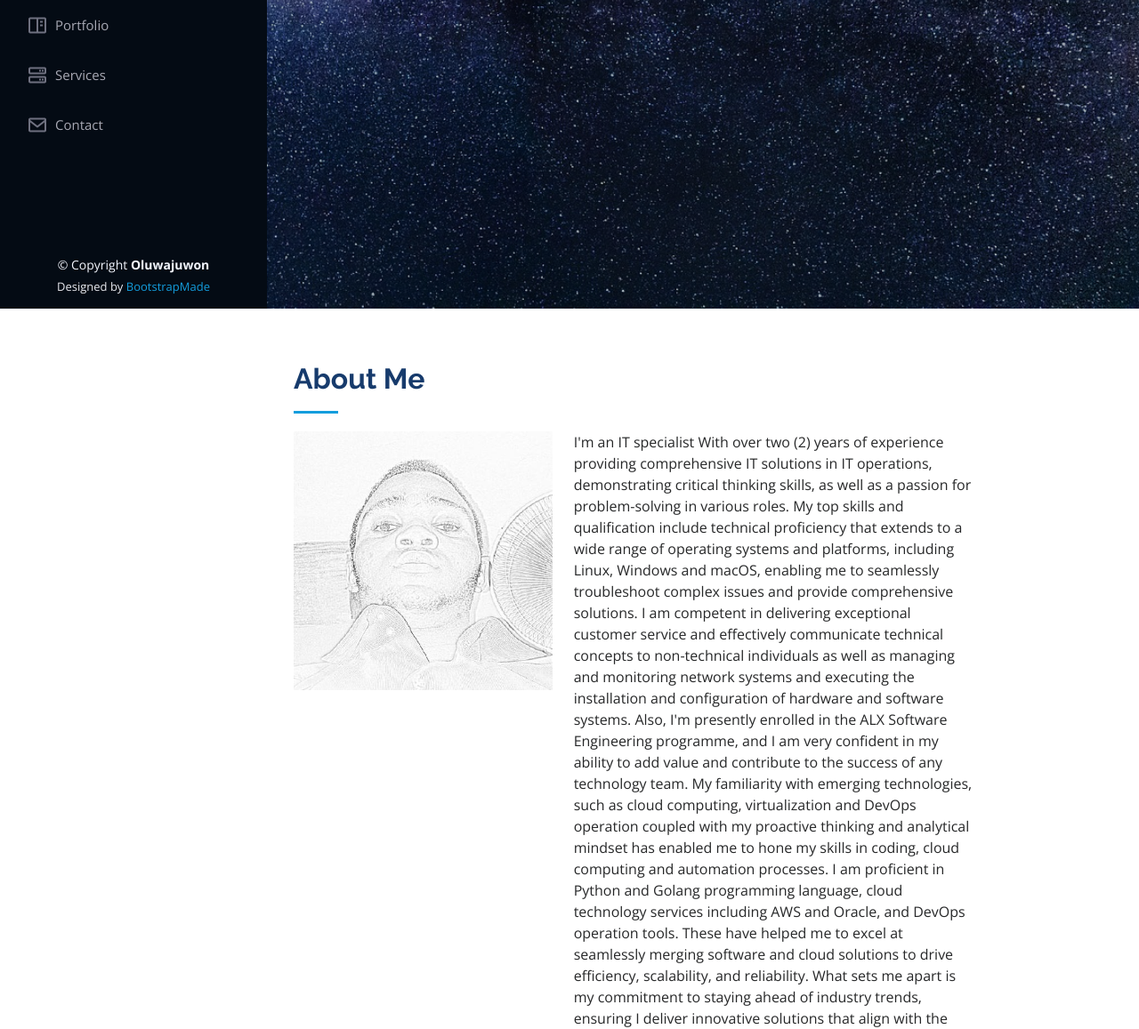
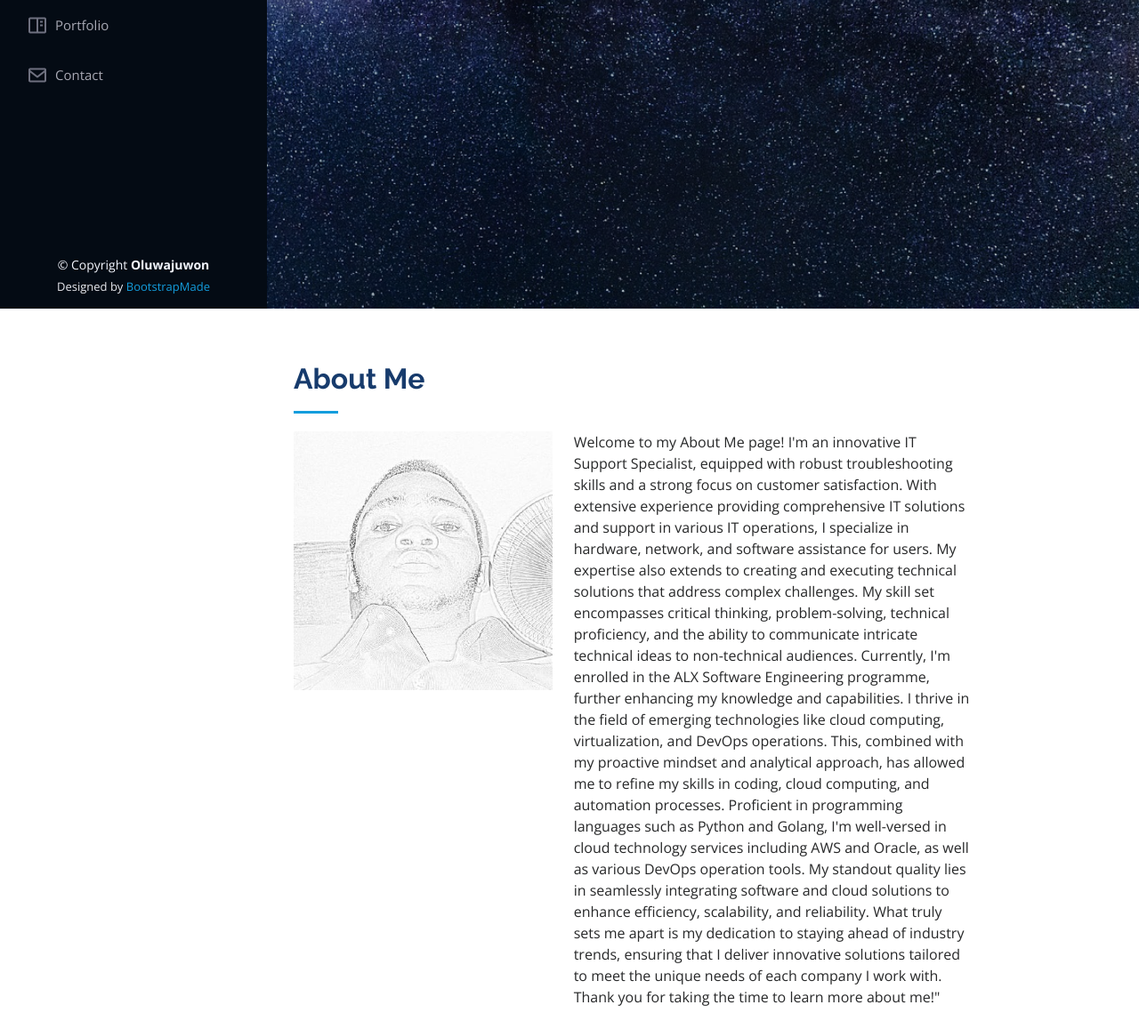
Before and after one commit to juw0n/cloudResumeChallengeAWS, a plain HTML site: page index.html in a window 1280 px wide. Shown: the part 453-1610 px from the top of the page at 89% size. Drawn offline with nearby package versions, Linux system fonts and the light colour scheme.

Commit message:
Update the contact

```diff
--- a/index.html
+++ b/index.html
@@ -61,7 +61,7 @@
           <li><a href="#about" class="nav-link scrollto"><i class="bx bx-user"></i> <span>About Me</span></a></li>
           <li><a href="#resume" class="nav-link scrollto"><i class="bx bx-file-blank"></i> <span>Resume</span></a></li>
           <li><a href="#portfolio" class="nav-link scrollto"><i class="bx bx-book-content"></i> <span>Portfolio</span></a></li>
-          <li><a href="#services" class="nav-link scrollto"><i class="bx bx-server"></i> <span>Services</span></a></li>
+          <!-- <li><a href="#services" class="nav-link scrollto"><i class="bx bx-server"></i> <span>Services</span></a></li> -->
           <li><a href="#contact" class="nav-link scrollto"><i class="bx bx-envelope"></i> <span>Contact</span></a></li>
         </ul>
       </nav><!-- .nav-menu -->
@@ -90,11 +90,13 @@
             </div>
             <div class="col-lg-6 text-left" >
               <p>
-                I'm an IT specialist With over two (2) years of experience providing comprehensive IT solutions in IT operations, demonstrating critical thinking skills, as well as a passion for problem-solving in various roles.
-                My top skills and qualification include technical proficiency that extends to a wide range of operating systems and platforms, including Linux, Windows and macOS, enabling me to seamlessly troubleshoot complex issues and provide comprehensive solutions.
-                I am competent in delivering exceptional customer service and effectively communicate technical concepts to non-technical individuals as well as managing and monitoring network systems and executing the installation and configuration of hardware and software systems.
-                Also, I'm presently enrolled in the ALX Software Engineering programme, and I am very confident in my ability to add value and contribute to the success of any technology team.
-                My familiarity with emerging technologies, such as cloud computing, virtualization and DevOps operation coupled with my proactive thinking and analytical mindset has enabled me to hone my skills in coding, cloud computing and automation processes. I am proficient in Python and Golang programming language, cloud technology services including AWS and Oracle, and DevOps operation tools. These have helped me to excel at seamlessly merging software and cloud solutions to drive efficiency, scalability, and reliability. What sets me apart is my commitment to staying ahead of industry trends, ensuring I deliver innovative solutions that align with the company's unique needs.
+                Welcome to my About Me page! I'm an innovative IT Support Specialist, equipped with robust troubleshooting skills and a strong focus on customer satisfaction. With extensive experience providing comprehensive IT solutions and support in various IT operations, I specialize in hardware, network, and software assistance for users. My expertise also extends to creating and executing technical solutions that address complex challenges.
+
+                My skill set encompasses critical thinking, problem-solving, technical proficiency, and the ability to communicate intricate technical ideas to non-technical audiences. Currently, I'm enrolled in the ALX Software Engineering programme, further enhancing my knowledge and capabilities.
+
+                I thrive in the field of emerging technologies like cloud computing, virtualization, and DevOps operations. This, combined with my proactive mindset and analytical approach, has allowed me to refine my skills in coding, cloud computing, and automation processes. Proficient in programming languages such as Python and Golang, I'm well-versed in cloud technology services including AWS and Oracle, as well as various DevOps operation tools.
+
+                My standout quality lies in seamlessly integrating software and cloud solutions to enhance efficiency, scalability, and reliability. What truly sets me apart is my dedication to staying ahead of industry trends, ensuring that I deliver innovative solutions tailored to meet the unique needs of each company I work with. Thank you for taking the time to learn more about me!"
               </p>
             </div>
           </div>
@@ -258,7 +260,7 @@
               <h5>September 2022 - Present</h5>
               <p><em>Primepak Industries Nigeria Limited</em></p>
               <ul>
-                <li>Provided Tier 1 IT support and translate complex technical issue to non-technical internal users through desk-side support services.</li>
+                <li>Provide Tier 1 IT support and translate complex technical issue to non-technical internal users through desk-side support services.</li>
                 <li>Assisted with updating technical support best practices for use by teams.</li>
                 <li>Monitored systems in operation and quickly troubleshot errors.</li>
                 <li>Loaded software, granted permissions, and configured hardware for new employees.</li>
@@ -399,6 +401,7 @@
     </section><!-- End Portfolio Section -->
 
     <!-- ======= Services Section ======= -->
+    <!--
     <section id="services" class="services">
       <div class="container">
 
@@ -444,6 +447,7 @@
     </section><!-- End Services Section -->
 
     <!-- ======= Testimonials Section ======= -->
+    <!--
     <section id="testimonials" class="testimonials section-bg">
       <div class="container">
 
@@ -466,8 +470,8 @@
                 <h3>Saul Goodman</h3>
                 <h4>Ceo &amp; Founder</h4>
               </div>
-            </div><!-- End testimonial item -->
-
+            </div> <!-- End testimonial item -->
+            <!--
             <div class="swiper-slide">
               <div class="testimonial-item" data-aos="fade-up" data-aos-delay="100">
                 <p>
@@ -480,7 +484,7 @@
                 <h4>Designer</h4>
               </div>
             </div><!-- End testimonial item -->
-
+            <!--
             <div class="swiper-slide">
               <div class="testimonial-item" data-aos="fade-up" data-aos-delay="200">
                 <p>
@@ -493,7 +497,7 @@
                 <h4>Store Owner</h4>
               </div>
             </div><!-- End testimonial item -->
-
+            <!--
             <div class="swiper-slide">
               <div class="testimonial-item" data-aos="fade-up" data-aos-delay="300">
                 <p>
@@ -506,7 +510,7 @@
                 <h4>Freelancer</h4>
               </div>
             </div><!-- End testimonial item -->
-
+            <!--
             <div class="swiper-slide">
               <div class="testimonial-item" data-aos="fade-up" data-aos-delay="400">
                 <p>
@@ -525,7 +529,8 @@
         </div>
 
       </div>
-    </section><!-- End Testimonials Section -->
+    </section>
+    <!-- End Testimonials Section -->
 
     <!-- ======= Contact Section ======= -->
     <section id="contact" class="contact">
@@ -533,7 +538,8 @@
 
         <div class="section-title">
           <h2>Contact</h2>
-          <p>Magnam dolores commodi suscipit. Necessitatibus eius consequatur ex aliquid fuga eum quidem. Sit sint consectetur velit. Quisquam quos quisquam cupiditate. Et nemo qui impedit suscipit alias ea. Quia fugiat sit in iste officiis commodi quidem hic quas.</p>
+          <p><em>Let's Connect!</em>
+            Have questions, ideas, or opportunities to discuss? Feel free to reach out.Whether it's a project, partnership, or just a friendly chat, don't hesitate to drop me a message.</p>
         </div>
 
         <div class="row" data-aos="fade-in">
```
